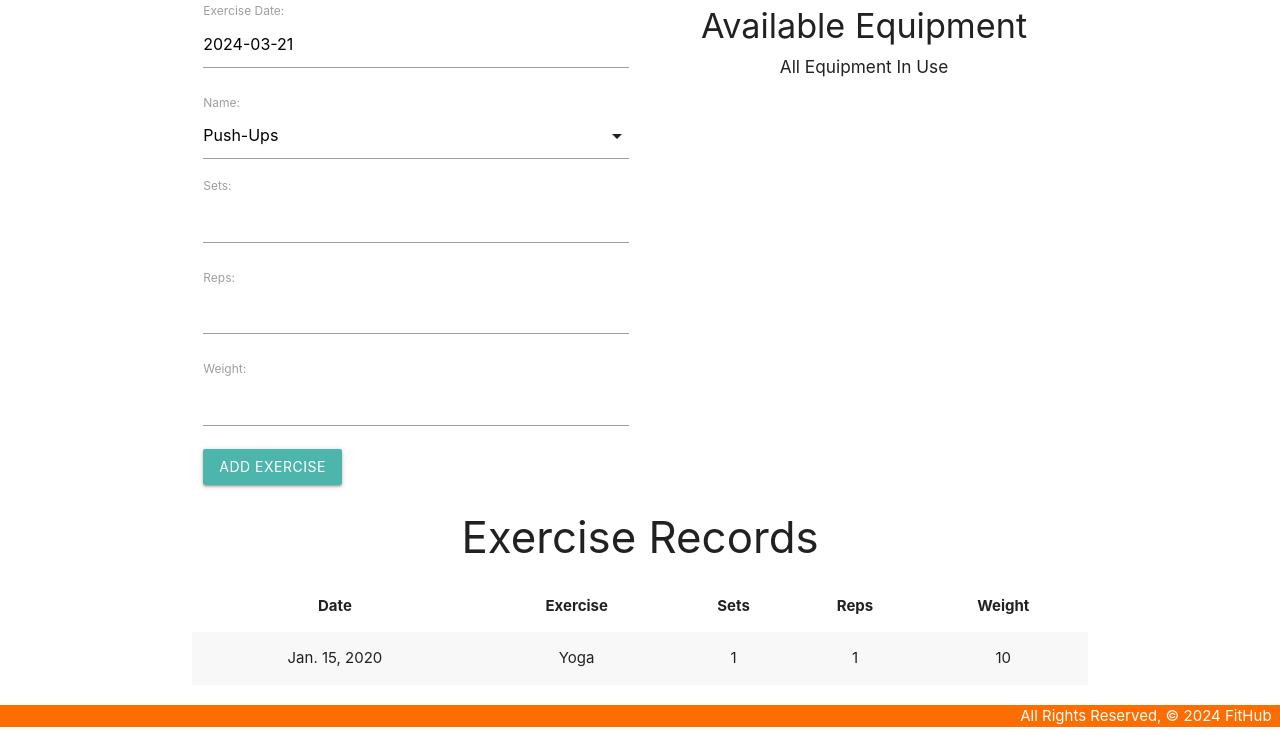
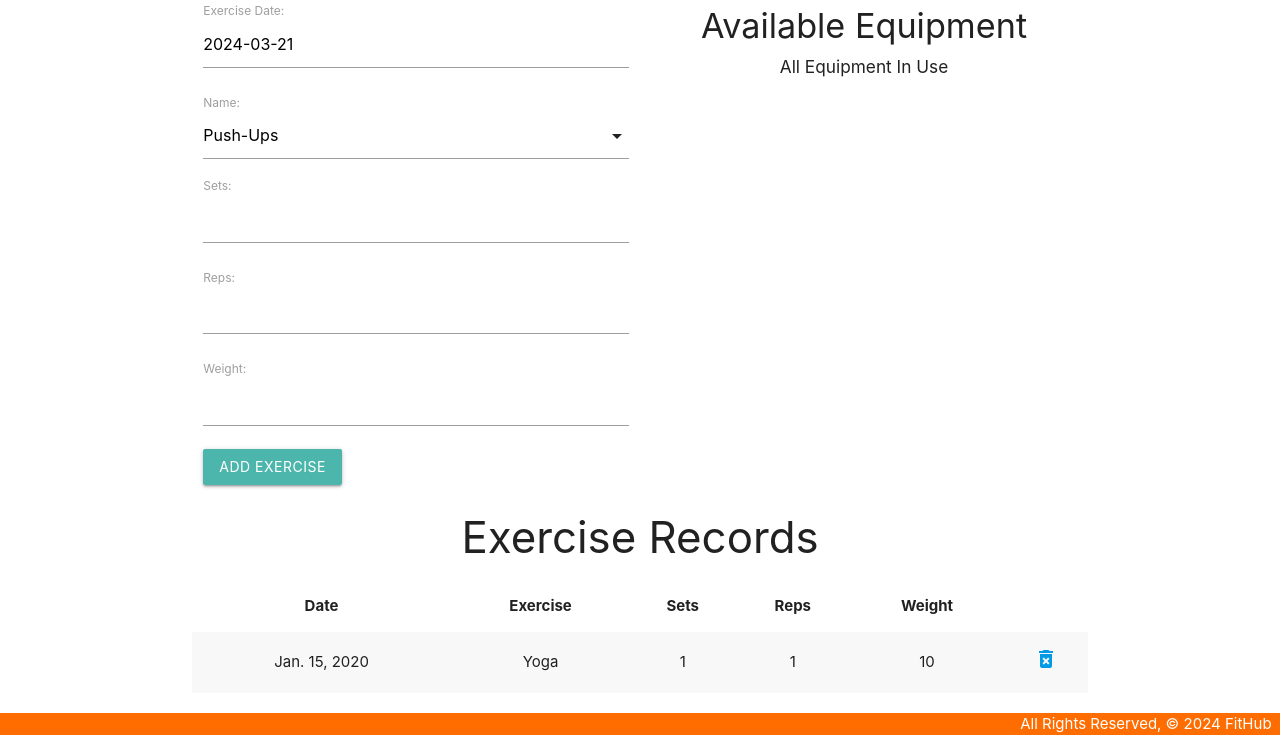
Before and after one commit to odalysruano/fithub-app, a Django app: page /routines/1/ in a window 1280 px wide. Shown: the part 520-1255 px from the top of the page. Run offline with Django 4.2, Linux system fonts and the light colour scheme; a user stored in the database is signed in; tables that the repository leaves empty hold one stand-in row (values such as "Sample post").

Commit message:
implement delete exercise functionality

```diff
--- a/main_app/templates/routines/detail.html
+++ b/main_app/templates/routines/detail.html
@@ -74,7 +74,9 @@
     <h3 style="text-align:center">Exercise Records</h3>
     <table class="striped centered">
         <thead>
-            <tr><th>Date</th><th>Exercise</th><th>Sets</th><th>Reps</th><th>Weight</th></tr>
+            <tr>
+                <th>Date</th><th>Exercise</th><th>Sets</th><th>Reps</th><th>Weight</th><th></th>
+            </tr>
         </thead>
         <tbody>
             {% for exercise in routine.exercise_set.all %}
@@ -84,6 +86,11 @@
                     <td>{{exercise.sets}}</td>
                     <td>{{exercise.reps}}</td>
                     <td>{{exercise.weight}}</td>
+                    <td>
+                        <a href="{% url 'delete_exercise' routine.id exercise.id %}">
+                            <i class="material-icons">delete_forever</i>
+                        </a>
+                    </td>
                 </tr>
             {% endfor %}
         </tbody>
--- a/main_app/urls.py
+++ b/main_app/urls.py
@@ -10,6 +10,7 @@ urlpatterns = [
     path('routines/<int:pk>/update/', views.RoutineUpdate.as_view(), name='routines_update'),
     path('routines/<int:pk>/delete/', views.RoutineDelete.as_view(), name='routines_delete'),
     path('routines/<int:routine_id>/add_exercise/', views.add_exercise, name='add_exercise'),
+    path('routines/<int:routine_id>/delete_exercise/<int:exercise_id>/', views.delete_exercise, name='delete_exercise'),
     path('routines/<int:routine_id>/assoc_equipment/<int:equipment_id>/', views.assoc_equipment, name='assoc_equipment'),
     path('routines/<int:routine_id>/unassoc_equipment/<int:equipment_id>/', views.unassoc_equipment, name='unassoc_equipment'),
     path('equipments/', views.EquipmentList.as_view(), name='equipments_index'),
--- a/main_app/views.py
+++ b/main_app/views.py
@@ -7,7 +7,7 @@ from django.contrib.auth.forms import UserCreationForm
 from django.contrib.auth.decorators import login_required
 from django.contrib.auth.mixins import LoginRequiredMixin
 
-from .models import Routine, Equipment
+from .models import Routine, Exercise, Equipment
 from .forms import ExerciseForm
 
 # Create your views here.
@@ -63,6 +63,12 @@ def add_exercise(request, routine_id):
         new_exercise.save()
     return redirect('detail', routine_id=routine_id)
 
+@login_required
+def delete_exercise(request, routine_id, exercise_id):
+    exercise = Exercise.objects.get(id=exercise_id)
+    exercise.delete()
+    return routines_detail(request, routine_id)
+
 class EquipmentList(LoginRequiredMixin, ListView):
     model = Equipment
 
```
